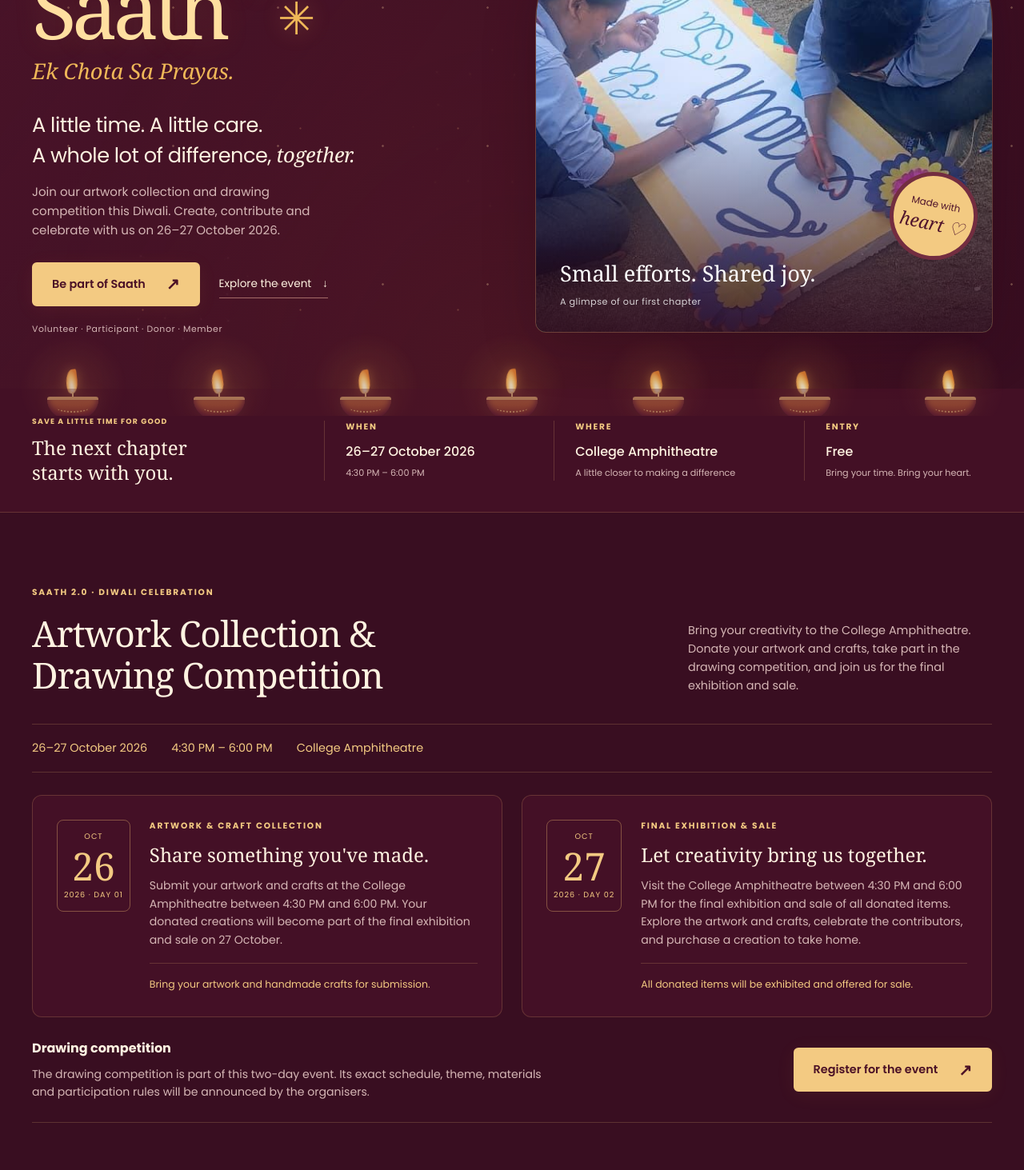
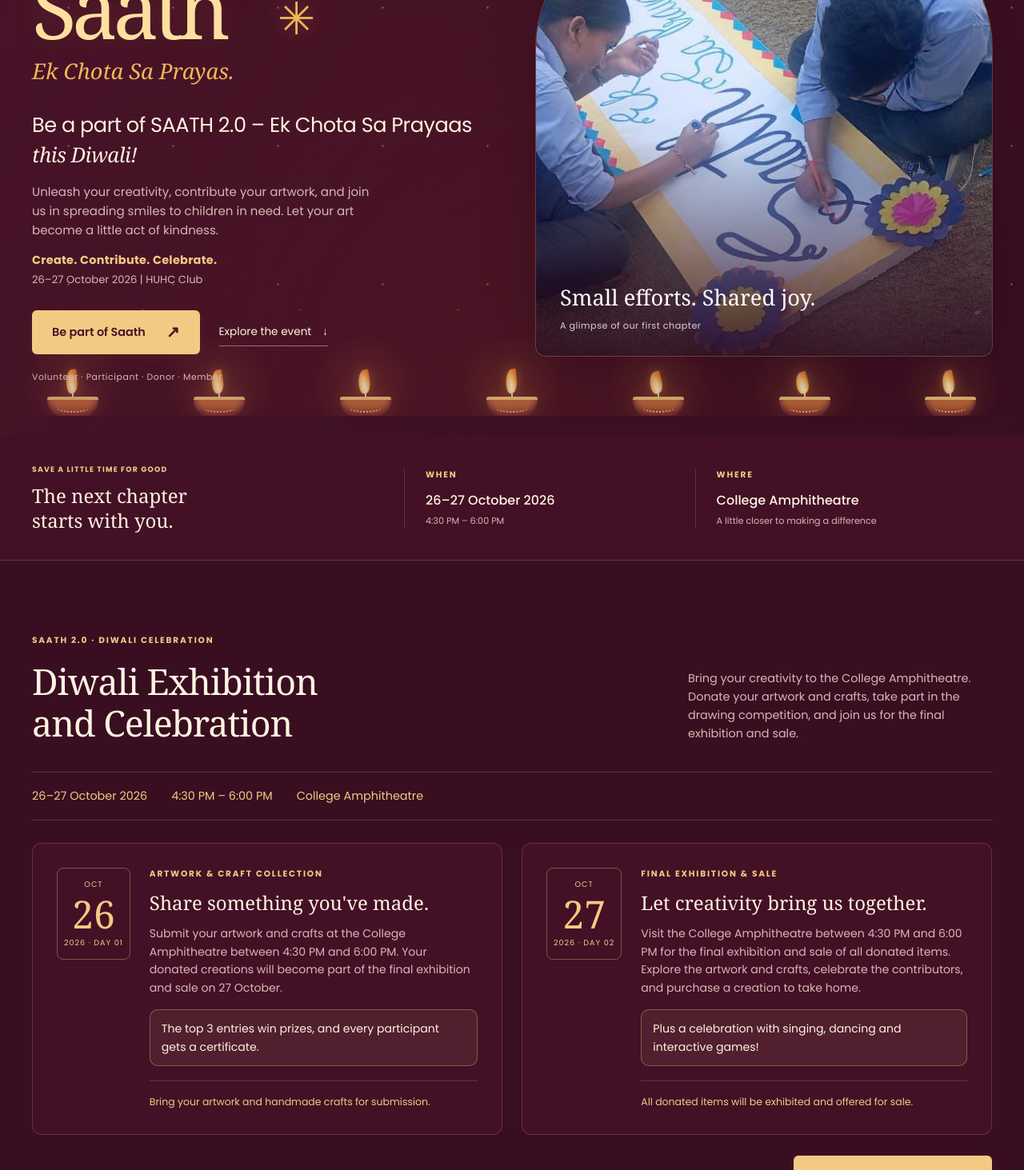
Before and after one commit to CapThunder19/Saath-2.0, a Next.js app: page / in a window 1280 px wide. Shown: the part 280-1743 px from the top of the page at 80% size. Built offline with nearby package versions, Linux system fonts and the light colour scheme.

Commit message:
frontend changes

```diff
--- a/app/globals.css
+++ b/app/globals.css
@@ -526,7 +526,10 @@ a:focus-visible, button:focus-visible { outline: 3px solid var(--primary); outli
 .hero-subtitle { font-family: Georgia, serif; font-style: italic; color: var(--primary); font-size: 1.7rem; margin-bottom: 26px; }
 .hero-description { font-size: clamp(1.25rem, 2vw, 1.6rem); line-height: 1.5; letter-spacing: -.5px; margin-bottom: 14px; }
 .hero-description em { font-family: Georgia, serif; }
-.hero-support { font-size: .94rem; color: var(--muted); max-width: 390px; margin-bottom: 28px; }
+.hero-support { font-size: .94rem; color: var(--muted); max-width: 440px; margin-bottom: 14px; }
+.hero-motto { display: flex; flex-direction: column; gap: 2px; margin-bottom: 28px; font-size: .9rem; }
+.hero-motto strong { color: var(--primary); letter-spacing: .3px; }
+.hero-motto span { color: var(--muted); font-size: .82rem; }
 .hero-actions { align-items: center; gap: 24px; }
 .text-link { font-size: .85rem; border-bottom: 1px solid var(--border); padding: 6px 0; }
 .text-link span { margin-left: 10px; }
@@ -537,10 +540,8 @@ a:focus-visible, button:focus-visible { outline: 3px solid var(--primary); outli
 .hero-photo figcaption { position: absolute; z-index: 1; bottom: 28px; left: 30px; color: white; }
 .hero-photo figcaption span { font-family: Georgia, serif; font-size: 1.7rem; }
 .hero-photo figcaption small { display: block; font-size: .7rem; margin-top: 6px; opacity: .8; letter-spacing: .5px; }
-.photo-stamp { position: absolute; right: -20px; bottom: 90px; z-index: 2; background: #e9b56d; color: #333f2f; width: 110px; height: 110px; display: flex; flex-direction: column; justify-content: center; text-align: center; border-radius: 50%; transform: rotate(12deg); font-size: .75rem; border: 5px solid var(--bg-alt); }
-.photo-stamp strong { font: italic 1.4rem Georgia, serif; }
 .event-info { padding: 34px 0; border-bottom: 1px solid var(--line); scroll-margin-top: 82px; }
-.event-info-grid { display: grid; grid-template-columns: 1.3fr 1fr 1.1fr .9fr; gap: 26px; align-items: center; }
+.event-info-grid { display: grid; grid-template-columns: 1.3fr 1fr 1.1fr; gap: 26px; align-items: center; }
 .event-info-title .eyebrow { font-size: .58rem; letter-spacing: 1.2px; }
 .event-info-title h2 { font: 1.5rem/1.3 Georgia, serif; margin-top: 9px; }
 .event-info-item { border-left: 1px solid var(--line); padding-left: 26px; }
@@ -597,7 +598,6 @@ a:focus-visible, button:focus-visible { outline: 3px solid var(--primary); outli
   .event-intro h1 { font-size: 6.5rem; }
   .hero-photo { min-height: 470px; border-radius: 120px 120px 10px 10px; }
   .hero-photo img { object-position: center 65%; }
-  .photo-stamp { right: 15px; }
   .section-heading { align-items: flex-start; flex-direction: column; gap: 20px; }
   .section-heading > p { max-width: 540px; }
   .benefit-row { gap: 24px; }
@@ -667,7 +667,6 @@ body > main, .site-footer { position: relative; z-index: 1; }
 .hero-flower { text-shadow: 0 0 30px #ffbc5550; }
 .registration-pill { background: #e2a7560c; border-color: #e5b56f66; color: #ffe1ad; }
 .registration-pill > span { background: #f7c76b; box-shadow: 0 0 10px #ffbd6b66; }
-.photo-stamp { background: #f3ca82; color: #50142c; border-color: #732d40; }
 .hero-photo { box-shadow: 0 16px 65px #16051040; outline: 1px solid #f3ca8240; }
 .hero-photo::after { background: linear-gradient(transparent, #2d081bd9); }
 .btn-primary { box-shadow: 0 4px 24px #e7a23f12; }
@@ -728,7 +727,7 @@ body > main, .site-footer { position: relative; z-index: 1; }
 .programme-day h3 { font: 1.5rem/1.25 Georgia, serif; margin: 12px 0; }
 .programme-day p, .competition-note p { font-size: .88rem; color: var(--muted); }
 .programme-day .programme-note { margin-top: 18px; padding-top: 16px; border-top: 1px solid var(--line); color: var(--primary); font-size: .78rem; }
-.competition-note { display: flex; align-items: center; justify-content: space-between; gap: 32px; padding: 26px 0; border-bottom: 1px solid var(--line); }
+.competition-note { display: flex; align-items: center; justify-content: flex-end; gap: 32px; padding: 26px 0; border-bottom: 1px solid var(--line); }
 .competition-note h3 { font-size: 1rem; margin-bottom: 8px; }
 .competition-note p { max-width: 650px; }
 .competition-note .btn { flex-shrink: 0; }
@@ -757,7 +756,6 @@ body > main, .site-footer { position: relative; z-index: 1; }
 .hero-photo { overflow: hidden; }
 .hero-photo > img { opacity: 0; transition: opacity 1.2s ease; }
 .hero-photo > img.is-active { opacity: 1; }
-.hero-photo .photo-stamp { right: 18px; }
 
 /* Gallery slider: big centre photo, smaller translucent neighbours. */
 .photo-carousel { margin-top: 8px; }
@@ -991,3 +989,4 @@ body > main, .site-footer { position: relative; z-index: 1; }
   .admin-members { grid-template-columns: 1fr; }
   .admin-search { max-width: none; }
 }
+.programme-day .programme-highlight { margin-top: 16px; padding: 12px 14px; border: 1px solid #e5b56f66; border-radius: 10px; background: #f3ca8214; color: var(--text); font-size: .88rem; }
--- a/app/page.tsx
+++ b/app/page.tsx
@@ -6,7 +6,6 @@ import { EVENT } from "@/lib/registration";
 const eventDetails = [
   { label: "When", value: EVENT.date, note: EVENT.time },
   { label: "Where", value: EVENT.venue, note: "A little closer to making a difference" },
-  { label: "Entry", value: EVENT.entry, note: "Bring your time. Bring your heart." },
 ];
 
 export default function Home() {
@@ -19,8 +18,9 @@ export default function Home() {
             <span className="registration-pill"><span aria-hidden="true" /> Registrations open</span>
             <h1>Saath<span className="edition">2.0</span><span className="hero-flower" aria-hidden="true">✳</span></h1>
             <p className="hero-subtitle">{EVENT.tagline}.</p>
-            <p className="hero-description">A little time. A little care.<br />A whole lot of difference, <em>together.</em></p>
-            <p className="hero-support">Join our artwork collection and drawing competition this Diwali. Create, contribute and celebrate with us on 26–27 October 2026.</p>
+            <p className="hero-description">Be a part of SAATH 2.0 – Ek Chota Sa Prayaas <em>this Diwali!</em></p>
+            <p className="hero-support">Unleash your creativity, contribute your artwork, and join us in spreading smiles to children in need. Let your art become a little act of kindness.</p>
+            <p className="hero-motto"><strong>Create. Contribute. Celebrate.</strong><span>26–27 October 2026 | HUHC Club</span></p>
             <div className="hero-actions">
               <Link href="/register" className="btn btn-primary">Be part of Saath <span aria-hidden="true">↗</span></Link>
               <a href="#event" className="text-link">Explore the event <span aria-hidden="true">↓</span></a>
@@ -30,7 +30,6 @@ export default function Home() {
           <figure className="hero-photo">
             <HeroSlideshow />
             <figcaption><span>Small efforts. Shared joy.</span><small>A glimpse of our first chapter</small></figcaption>
-            <div className="photo-stamp" aria-hidden="true">Made with<br /><strong>heart ♡</strong></div>
           </figure>
         </div>
       </section>
@@ -52,14 +51,14 @@ export default function Home() {
           <div className="programme-days">
             <article className="programme-day">
               <div className="day-date"><span>OCT</span><strong>26</strong><span>2026 · DAY 01</span></div>
-              <div><span className="eyebrow">Artwork & craft collection</span><h3>Share something you&apos;ve made.</h3><p>Submit your artwork and crafts at the College Amphitheatre between 4:30 PM and 6:00 PM. Your donated creations will become part of the final exhibition and sale on 27 October.</p><p className="programme-note">Bring your artwork and handmade crafts for submission.</p></div>
+              <div><span className="eyebrow">Artwork & craft collection</span><h3>Share something you&apos;ve made.</h3><p>Submit your artwork and crafts at the College Amphitheatre between 4:30 PM and 6:00 PM. Your donated creations will become part of the final exhibition and sale on 27 October.</p><p className="programme-highlight">The top 3 entries win prizes, and every participant gets a certificate.</p><p className="programme-note">Bring your artwork and handmade crafts for submission.</p></div>
             </article>
             <article className="programme-day">
               <div className="day-date"><span>OCT</span><strong>27</strong><span>2026 · DAY 02</span></div>
-              <div><span className="eyebrow">Final exhibition & sale</span><h3>Let creativity bring us together.</h3><p>Visit the College Amphitheatre between 4:30 PM and 6:00 PM for the final exhibition and sale of all donated items. Explore the artwork and crafts, celebrate the contributors, and purchase a creation to take home.</p><p className="programme-note">All donated items will be exhibited and offered for sale.</p></div>
+              <div><span className="eyebrow">Final exhibition & sale</span><h3>Let creativity bring us together.</h3><p>Visit the College Amphitheatre between 4:30 PM and 6:00 PM for the final exhibition and sale of all donated items. Explore the artwork and crafts, celebrate the contributors, and purchase a creation to take home.</p><p className="programme-highlight">Plus a celebration with singing, dancing and interactive games!</p><p className="programme-note">All donated items will be exhibited and offered for sale.</p></div>
             </article>
           </div>
-          <div className="competition-note"><div><h3>Drawing competition</h3><p>The drawing competition is part of this two-day event. Its exact schedule, theme, materials and participation rules will be announced by the organisers.</p></div><Link href="/register" className="btn btn-primary">Register for the event <span aria-hidden="true">↗</span></Link></div>
+          <div className="competition-note"><Link href="/register" className="btn btn-primary">Register for the event <span aria-hidden="true">↗</span></Link></div>
         </div>
       </section>
       <section className="story-section">
--- a/components/Footer.tsx
+++ b/components/Footer.tsx
@@ -20,16 +20,14 @@ export default function Footer() {
               <h4>Quick links</h4>
               <ul>
                 <li><Link href="/#event">{EVENT.name}</Link></li>
-                <li><Link href="/#about">About us</Link></li>
                 <li><Link href="/register">Register</Link></li>
               </ul>
             </div>
             <div>
               <h4>Contact</h4>
               <ul>
-                <li>📧 contact@huhc.org</li>
-                <li>📞 +91 98765 43210</li>
-                <li>📍 New Delhi, India</li>
+                <li>📍 ABES, Ghaziabad, India</li>
+                <li>For any help, please approach the help desk.</li>
               </ul>
             </div>
           </div>
--- a/lib/registration.ts
+++ b/lib/registration.ts
@@ -13,7 +13,7 @@ export const EVENT = {
   time: "4:30 PM – 6:00 PM",
   venue: "College Amphitheatre",
   entry: "Free",
-  activity: "Artwork Collection & Drawing Competition",
+  activity: "Diwali Exhibition and Celebration",
 };
 
 // What's printed on each member's entry ticket.
```
